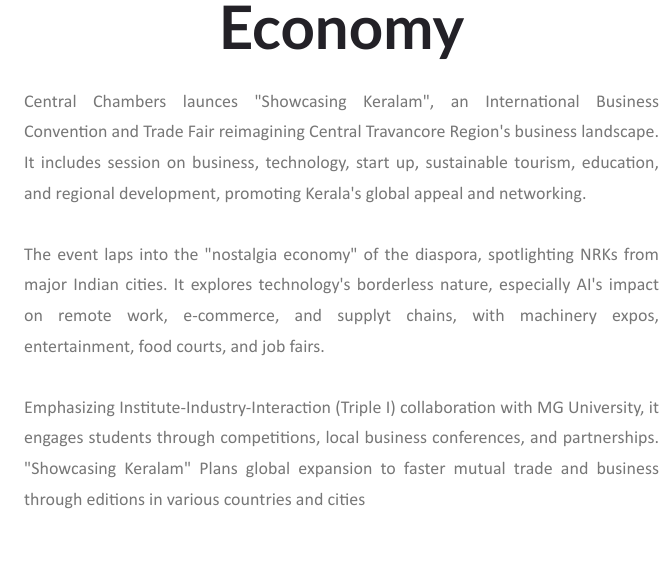
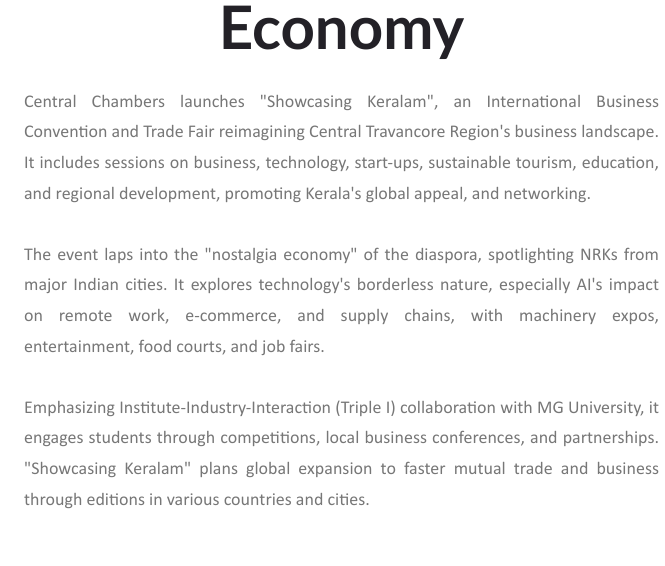
Before and after one commit to akashk1234/showcasingkeralam, a plain HTML site: page index.html in a window 1280 px wide. Shown: the part 1168-1734 px from the top of the page, 536-1201 px from the left. Drawn offline with Linux system fonts and the light colour scheme.

Commit message:
spellings corrected

```diff
--- a/index.html
+++ b/index.html
@@ -1,7 +1,7 @@
 <!DOCTYPE html>
 <html lang="en">
   <head>
-    <title>Hello World</title>
+    <title>Showcasing Keralam</title>
 
     <!-- Required meta tags -->
     <meta charset="utf-8" />
@@ -328,11 +328,11 @@
 
             <div class="entry-content" style="text-align: justify;">
               <p>
-                Central Chambers launces "Showcasing Keralam", an International Business Convention and Trade Fair reimagining Central Travancore Region's business landscape. It includes session on business, technology, start up, sustainable tourism, education, and regional development, promoting Kerala's global appeal and networking. <br><br>
+                Central Chambers launches "Showcasing Keralam", an International Business Convention and Trade Fair reimagining Central Travancore Region's business landscape. It includes sessions on business, technology, start-ups, sustainable tourism, education, and regional development, promoting Kerala's global appeal, and networking.<br><br>
 
-The event laps into the "nostalgia economy" of the diaspora, spotlighting NRKs from major Indian cities. It explores technology's borderless nature, especially AI's impact on remote work, e-commerce, and supplyt chains, with machinery expos, entertainment, food courts, and job fairs. <br><br>
+                The event laps into the "nostalgia economy" of the diaspora, spotlighting NRKs from major Indian cities. It explores technology's borderless nature, especially AI's impact on remote work, e-commerce, and supply chains, with machinery expos, entertainment, food courts, and job fairs.                <br><br>
 
-Emphasizing Institute-Industry-Interaction (Triple I) collaboration with MG University, it engages students through competitions, local business conferences, and partnerships. "Showcasing Keralam" Plans global expansion to faster mutual trade and business through editions in various countries and cities
+                Emphasizing Institute-Industry-Interaction (Triple I) collaboration with MG University, it engages students through competitions, local business conferences, and partnerships. "Showcasing Keralam" plans global expansion to faster mutual trade and business through editions in various countries and cities.
               </p>
             </div>
 
```
